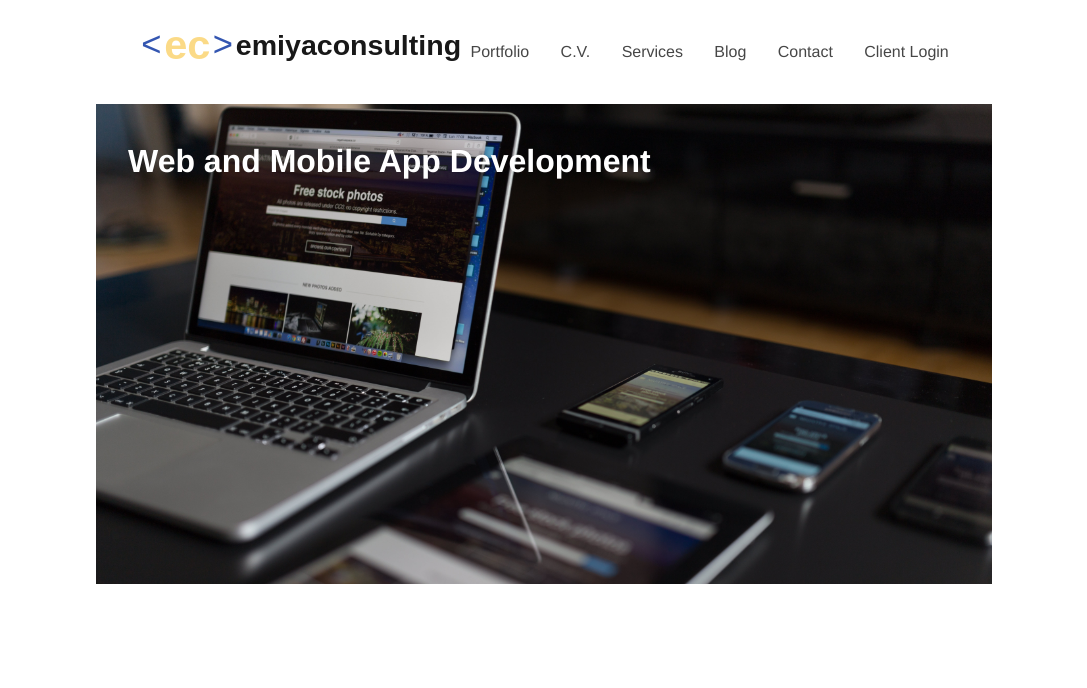
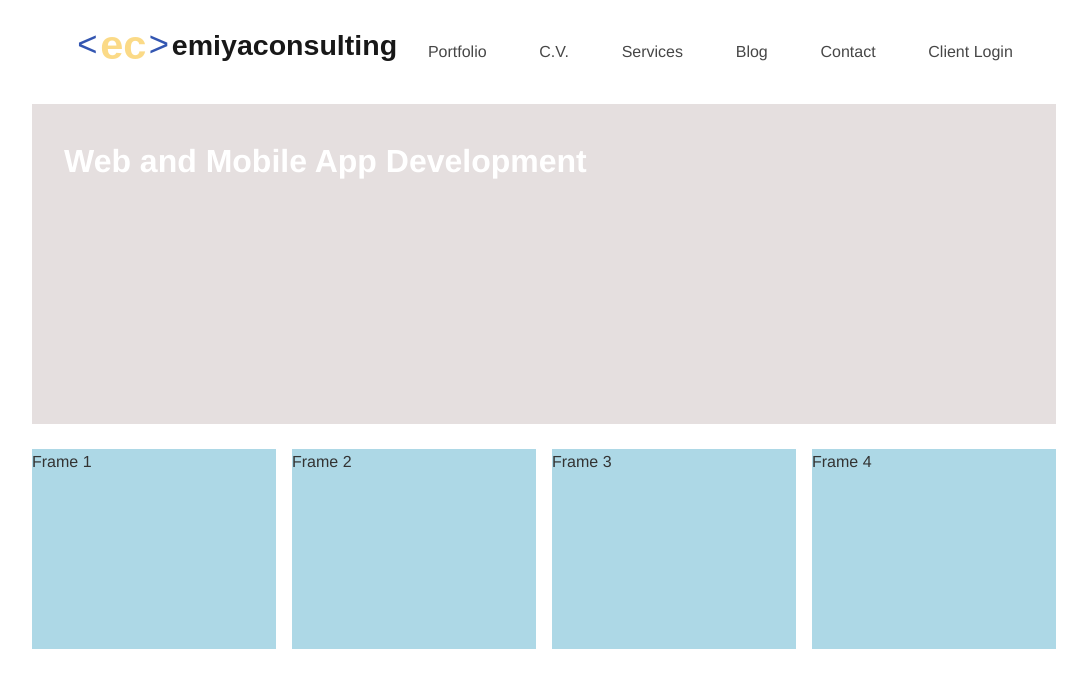
Before and after one commit to rlr524/emiya-com-react, a React (Create React App) app: page / in a window 1280 px wide. Shown: the top 688 px of the page, without its empty margins (96-1183 px from the left). Built offline with nearby package versions, Linux system fonts and the light colour scheme.

Commit message:
adding hero section

```diff
--- a/src/App.css
+++ b/src/App.css
@@ -32,6 +32,9 @@ img {
 .bg-secondary {
   background: var(--success-color);
 }
+.bg-earth {
+  background: var(--medium-color);
+}
 
 /* Navbar */
 .navbar {
@@ -40,7 +43,7 @@ img {
   align-items: center;
   z-index: 1;
   opacity: 0.9;
-  margin: 0 15% 0 15%;
+  margin: 0 10% 0 10%;
 }
 
 .navbar a {
@@ -56,14 +59,24 @@ img {
 
 /* Main content */
 .main {
-  height: 30rem;
-  margin: 0 15% 0 15%;
-  background: url(./components/layout/main_macbookpro.png);
-  background-repeat: no-repeat;
+  height: 40vh;
+  margin: 0 10% 0 10%;
 }
 
 .main-text {
   color: var(--white-color);
+}
+
+.hero {
+  display: grid;
+  grid-template-columns: repeat(4, 1fr);
+  grid-gap: 1rem;
+  height: 25vh;
+  margin: 2% 10% 2% 10%;
+}
+
+.hero-frame {
+  background-color: lightblue;
 }
 
 /* Text Styles*/
--- a/src/App.js
+++ b/src/App.js
@@ -2,12 +2,14 @@ import React from "react";
 import "./App.css";
 import Navbar from "./components/layout/Navbar";
 import Main from "./components/layout/Main";
+import Hero from "./components/layout/Hero";
 
 const App = () => {
   return (
     <div className="App">
       <Navbar />
       <Main />
+      <Hero />
     </div>
   );
 };
--- /dev/null
+++ b/src/components/layout/Hero.js
@@ -0,0 +1,14 @@
+import React from "react";
+
+const Hero = () => {
+  return (
+    <div className="bg-primary hero">
+      <div className="hero-frame">Frame 1</div>
+      <div className="hero-frame">Frame 2</div>
+      <div className="hero-frame">Frame 3</div>
+      <div className="hero-frame">Frame 4</div>
+    </div>
+  );
+};
+
+export default Hero;
--- a/src/components/layout/Main.js
+++ b/src/components/layout/Main.js
@@ -2,10 +2,8 @@ import React from "react";
 
 const Main = () => {
   return (
-    <div className="bg-primary">
-      <div className="main p-2">
-        <h1 className="main-text">Web and Mobile App Development</h1>
-      </div>
+    <div className="bg-earth main p-2">
+      <h1 className="main-text">Web and Mobile App Development</h1>
     </div>
   );
 };
```
